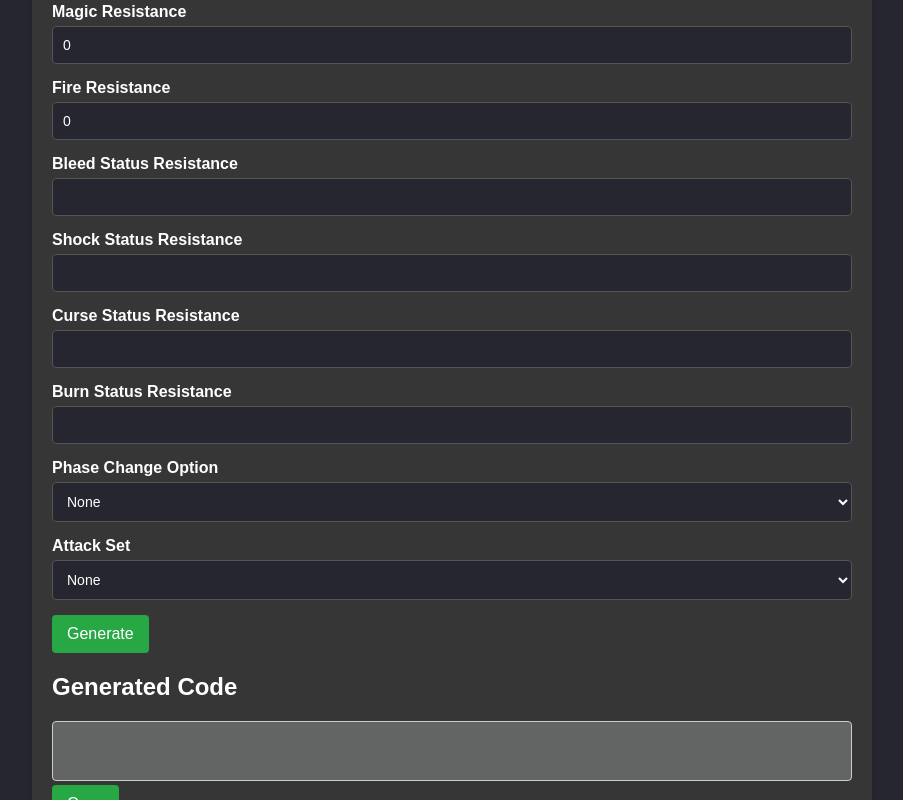
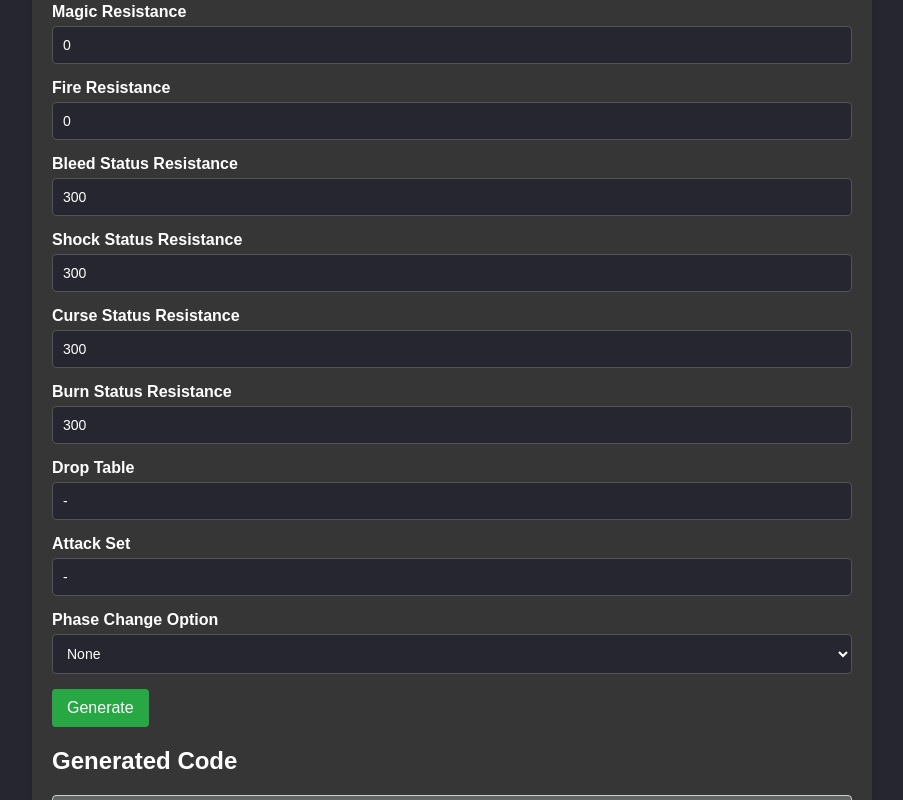
Before and after one commit to Dummybell/Custom-Entity-Generator, a plain HTML site: page index.html in a window 1280 px wide. Shown: the part 719-1519 px from the top of the page, without its empty margins (188-1091 px from the left). Drawn offline with Linux system fonts and the light colour scheme.

Commit message:
Added Drop Table

```diff
--- a/index.html
+++ b/index.html
@@ -134,19 +134,27 @@
       </div>
       <div class="input-group">
         <label for="bleedRes">Bleed Status Resistance</label>
-        <input type="number" id="bleedRes" name="bleedRes">
+        <input type="number" id="bleedRes" name="bleedRes" value=300>
       </div>
       <div class="input-group">
         <label for="shockRes">Shock Status Resistance</label>
-        <input type="number" id="shockRes" name="shockRes">
+        <input type="number" id="shockRes" name="shockRes" value=300>
       </div>
       <div class="input-group">
         <label for="curseRes">Curse Status Resistance</label>
-        <input type="number" id="curseRes" name="curseRes">
+        <input type="number" id="curseRes" name="curseRes" value=300>
       </div>
       <div class="input-group">
         <label for="burnRes">Burn Status Resistance</label>
-        <input type="number" id="burnRes" name="burnRes">
+        <input type="number" id="burnRes" name="burnRes" value=300>
+      </div>
+      <div class="input-group">
+        <label for="dropTable">Drop Table</label>
+        <input type="text" id="dropTable" name="dropTable" value="-">
+      </div>
+      <div class="input-group">
+        <label for="attackSet">Attack Set</label>
+        <input type="text" id="attackSet" name="attackSet" value="-">
       </div>
       <div class="input-group">
         <label for="phaseChange">Phase Change Option</label>
@@ -159,15 +167,6 @@
       <div class="input-group hidden" id="phaseChangePercentageGroup">
         <label for="phaseChangePercentage">Phase Change at Health Percentage</label>
         <input type="number" id="phaseChangePercentage" name="phaseChangePercentage">
-      </div>
-      <div class="input-group">
-        <label for="attackSet">Attack Set</label>
-        <select id="attackSet" name="attackSet">
-          <option value="none">None</option>
-          <option value="melee">Melee</option>
-          <option value="ranged">Ranged</option>
-          <option value="magic">Magic</option>
-        </select>
       </div>
       <button type="button" id="generateBtn" class="btn">Generate</button>
     </form>
@@ -205,11 +204,12 @@
       const shockRes = formData.get('shockRes');
       const curseRes = formData.get('curseRes');
       const burnRes = formData.get('burnRes');
+      const dropTable = formData.get('dropTable');
+      const attackSet = formData.get('attackSet');
       const phaseChangeOption = formData.get('phaseChange');
       const phaseChangePercentage = formData.get('phaseChangePercentage');
-      const attackSet = formData.get('attackSet');
 
-      let result = `set {entities_stored::${name}} to "${entityType};${health};${damage};${physicalRes};${lightningRes};${magicRes};${fireRes};${bleedRes};${shockRes};${curseRes};${burnRes}`;
+      let result = `set {entities_stored::${name}} to "${entityType};${health};${damage};${physicalRes};${lightningRes};${magicRes};${fireRes};${bleedRes};${shockRes};${curseRes};${burnRes};${dropTable};${attackSet}`;
 
       const optionalParts = [];
 
@@ -217,9 +217,6 @@
         optionalParts.push(`${phaseChangeOption};${phaseChangePercentage}`);
       }
 
-      if (attackSet !== 'none') {
-        optionalParts.push(`${attackSet}`);
-      }
 
       if (optionalParts.length > 0) {
         result += `;${optionalParts.join(';')}`;
```
